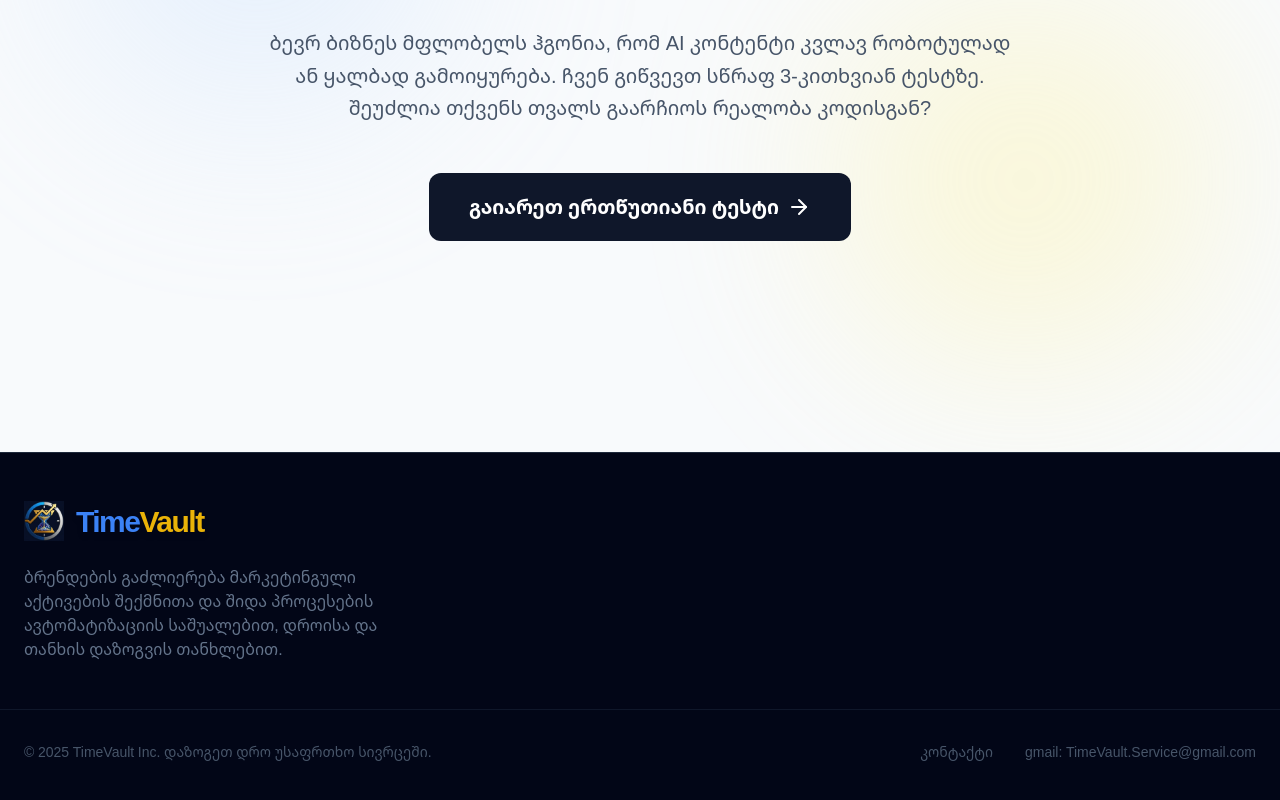
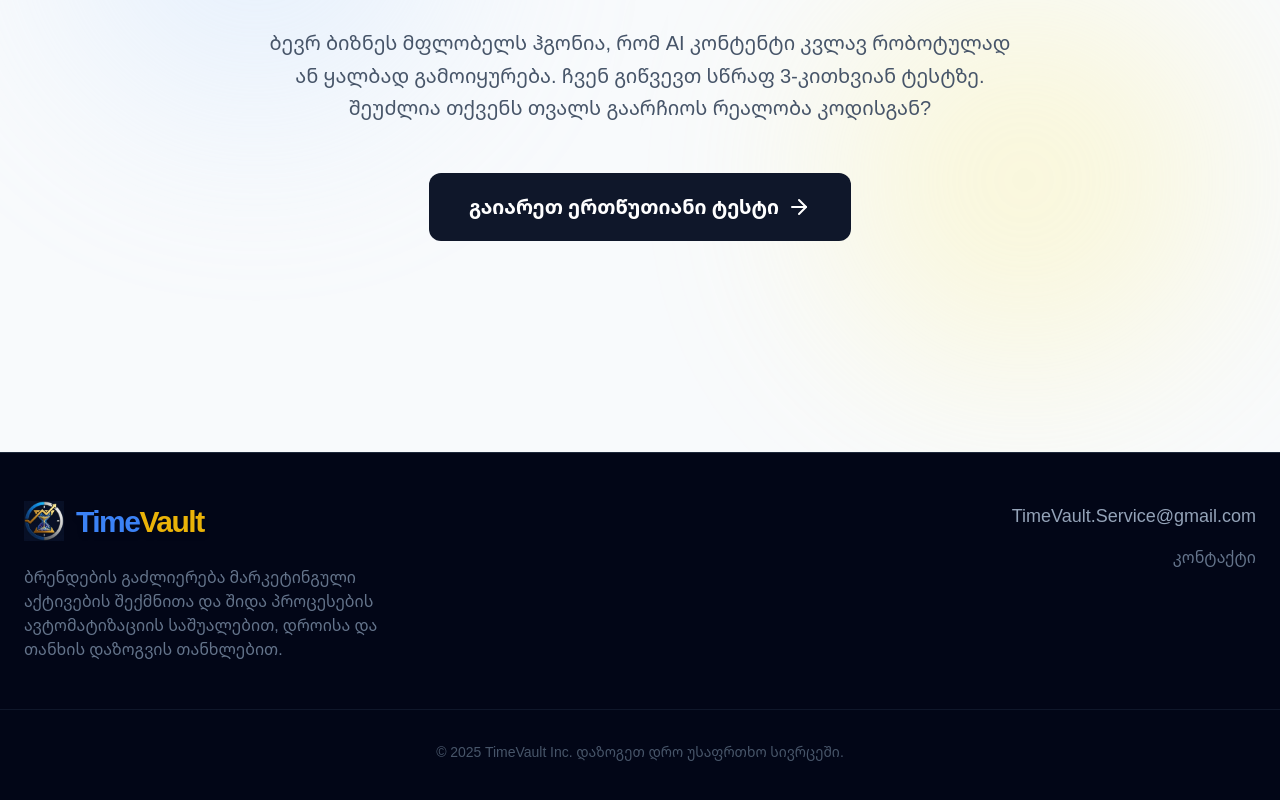
Before and after one commit to Giorgi337/TimeVault, a React (Vite) app: page / in a window 1280 px wide. Shown: the part 2748-3548 px from the top of the page. Built offline with nearby package versions, Linux system fonts and the light colour scheme; the HTML template or start-up script is replaced by a standard one.

Commit message:
Rearrange footer layout

```diff
--- a/src/components/Footer.tsx
+++ b/src/components/Footer.tsx
@@ -7,7 +7,7 @@ export const Footer: React.FC = () => {
 
   return (
     <footer className="bg-slate-950 text-slate-400 py-12 border-t border-slate-800">
-      <div className="max-w-7xl mx-auto px-6 flex flex-col md:flex-row justify-between items-center gap-8">
+      <div className="max-w-7xl mx-auto px-6 flex flex-col md:flex-row justify-between items-center md:items-start gap-8">
         {/* Brand Info */}
         <div className="flex flex-col items-center md:items-start gap-6">
           <Logo className="w-10 h-10" />
@@ -15,14 +15,20 @@ export const Footer: React.FC = () => {
             {t('footer.brandDesc')}
           </p>
         </div>
+
+        {/* Contact Info */}
+        <div className="flex flex-col items-center md:items-end gap-4">
+          <a href="mailto:TimeVault.Service@gmail.com" className="hover:text-white transition-colors text-lg font-medium">
+            TimeVault.Service@gmail.com
+          </a>
+          <a href="#" className="hover:text-white transition-colors text-slate-500 hover:text-slate-300">
+            {t('nav.contactLink')}
+          </a>
+        </div>
       </div>
 
-      <div className="max-w-7xl mx-auto px-6 mt-12 pt-8 border-t border-slate-900 flex flex-col md:flex-row justify-between items-center gap-4 text-sm font-medium text-slate-600">
+      <div className="max-w-7xl mx-auto px-6 mt-12 pt-8 border-t border-slate-900 flex justify-center text-sm font-medium text-slate-600">
         <p>{t('nav.copyright')}</p>
-        <div className="flex gap-8">
-          <a href="#" className="hover:text-white transition-colors">{t('nav.contactLink')}</a>
-          <a href="mailto:TimeVault.Service@gmail.com" className="hover:text-white transition-colors">gmail: TimeVault.Service@gmail.com</a>
-        </div>
       </div>
     </footer>
   );
```
